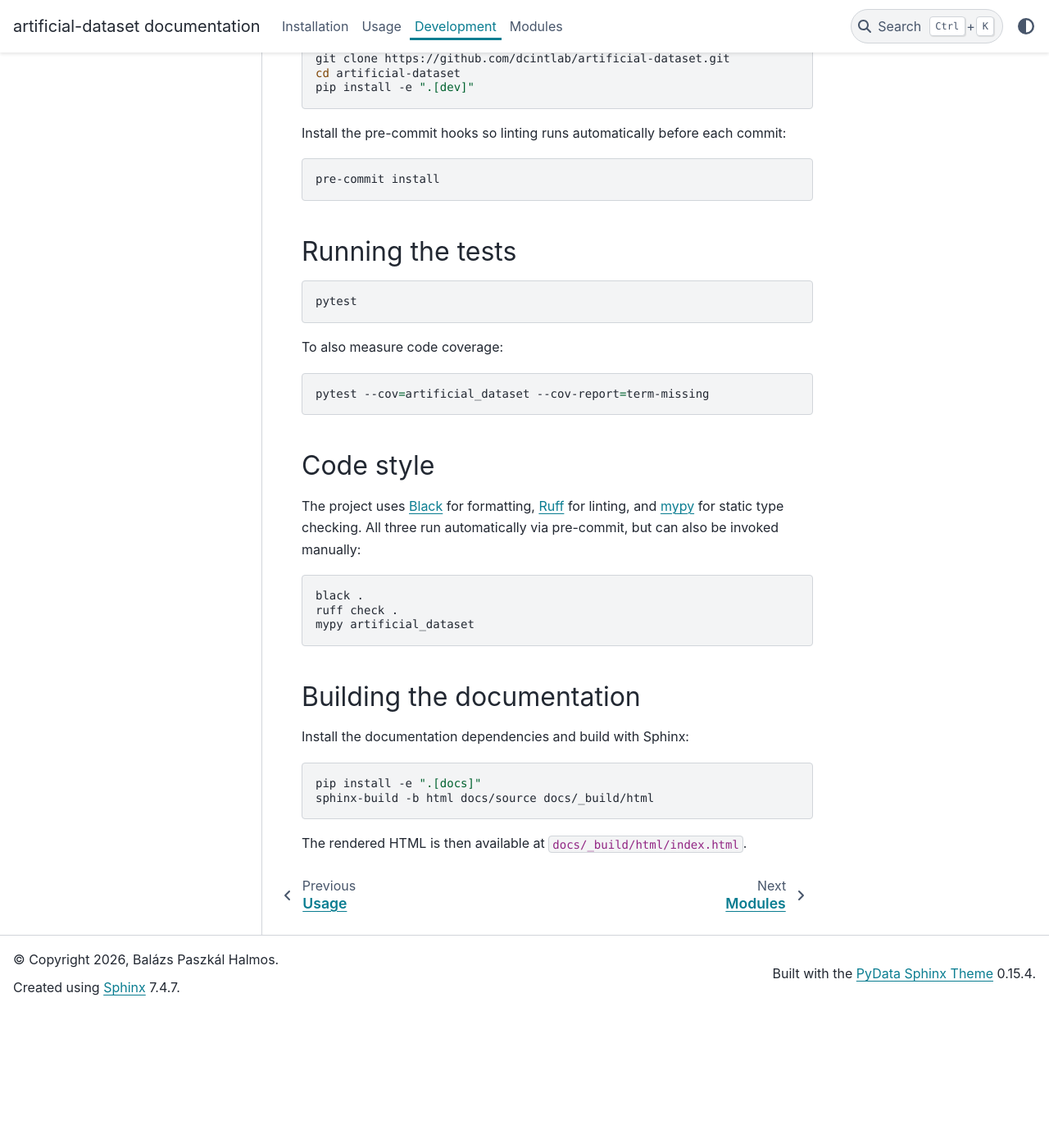
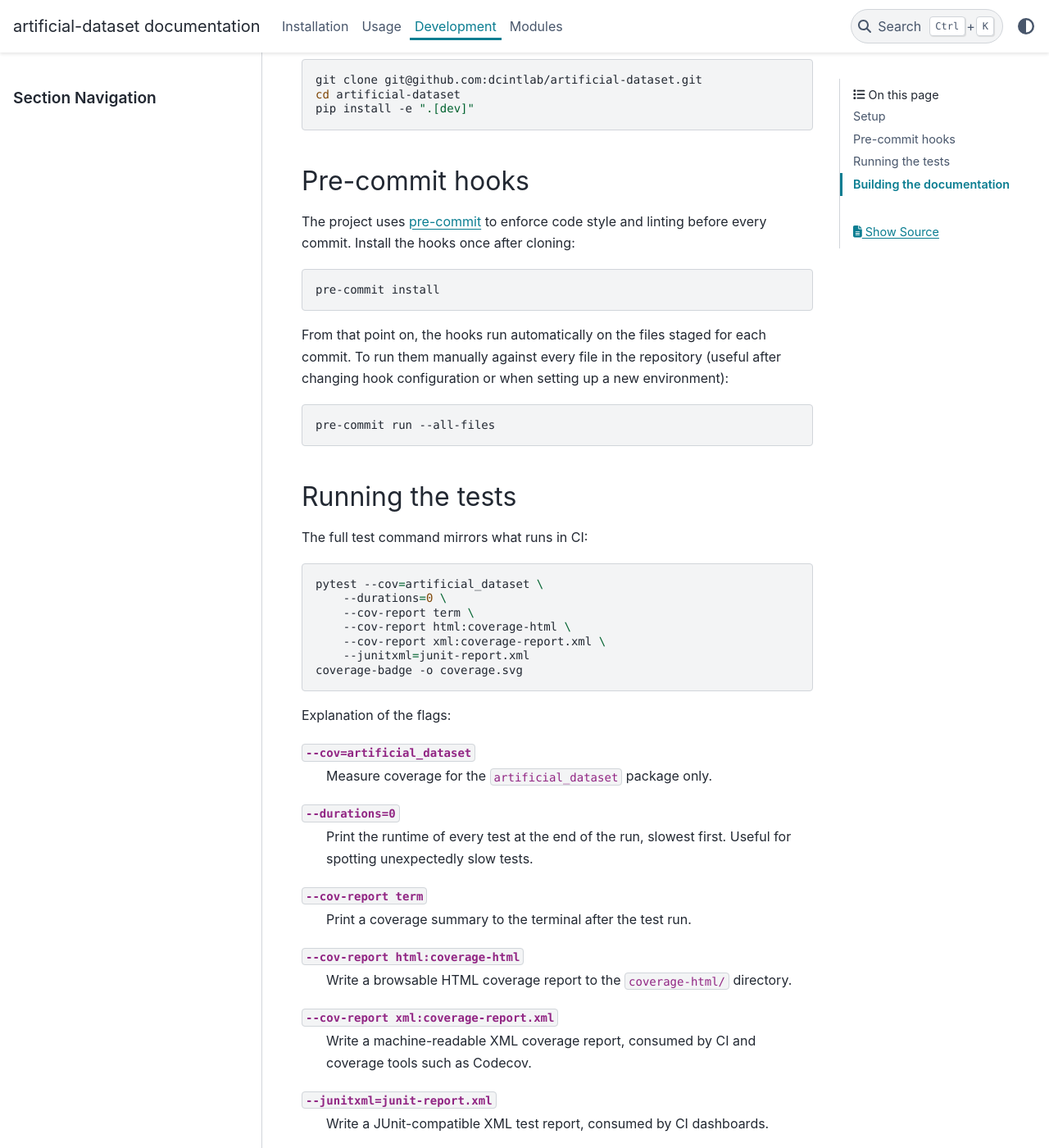
Before and after one commit to dave123981/artificial-dataset, a Sphinx documentation site: the page built from docs/source/development.rst, in a window 1280 px wide and 1400 px high, scrolled down 289 px. Shown: the whole window at 82% size. Built offline with Sphinx 7.4.7 and the PyData theme 0.15.4, drawn with Linux system fonts in a browser that asks for light colours; the version number could not be read and is left out; before the commit the page ends 1522 px from its top, so only the background shows below that; some of the changed text lies outside the part shown.

Commit message:
Update documentation

```diff
--- a/docs/source/development.rst
+++ b/docs/source/development.rst
@@ -4,55 +4,98 @@ Development
 Setup
 -----
 
-Clone the repository and install the package with all development dependencies:
+Clone the repository over SSH and install the package with all development
+dependencies:
 
 .. code-block:: bash
 
-   git clone https://github.com/dcintlab/artificial-dataset.git
+   git clone git@github.com:dcintlab/artificial-dataset.git
    cd artificial-dataset
    pip install -e ".[dev]"
 
-Install the pre-commit hooks so linting runs automatically before each commit:
+Pre-commit hooks
+----------------
+
+The project uses `pre-commit <https://pre-commit.com>`_ to enforce code style
+and linting before every commit.  Install the hooks once after cloning:
 
 .. code-block:: bash
 
    pre-commit install
 
+From that point on, the hooks run automatically on the files staged for each
+commit.  To run them manually against every file in the repository (useful
+after changing hook configuration or when setting up a new environment):
+
+.. code-block:: bash
+
+   pre-commit run --all-files
+
 Running the tests
 -----------------
 
-.. code-block:: bash
-
-   pytest
-
-To also measure code coverage:
+The full test command mirrors what runs in CI:
 
 .. code-block:: bash
 
-   pytest --cov=artificial_dataset --cov-report=term-missing
+   pytest --cov=artificial_dataset \
+       --durations=0 \
+       --cov-report term \
+       --cov-report html:coverage-html \
+       --cov-report xml:coverage-report.xml \
+       --junitxml=junit-report.xml
+   coverage-badge -o coverage.svg
 
-Code style
-----------
+Explanation of the flags:
 
-The project uses `Black <https://black.readthedocs.io>`_ for formatting,
-`Ruff <https://docs.astral.sh/ruff>`_ for linting, and
-`mypy <https://mypy.readthedocs.io>`_ for static type checking.
-All three run automatically via pre-commit, but can also be invoked manually:
+``--cov=artificial_dataset``
+    Measure coverage for the ``artificial_dataset`` package only.
 
-.. code-block:: bash
+``--durations=0``
+    Print the runtime of every test at the end of the run, slowest first.
+    Useful for spotting unexpectedly slow tests.
 
-   black .
-   ruff check .
-   mypy artificial_dataset
+``--cov-report term``
+    Print a coverage summary to the terminal after the test run.
+
+``--cov-report html:coverage-html``
+    Write a browsable HTML coverage report to the ``coverage-html/`` directory.
+
+``--cov-report xml:coverage-report.xml``
+    Write a machine-readable XML coverage report, consumed by CI and coverage
+    tools such as Codecov.
+
+``--junitxml=junit-report.xml``
+    Write a JUnit-compatible XML test report, consumed by CI dashboards.
+
+``coverage-badge -o coverage.svg``
+    Generate an SVG badge from the coverage data produced by the preceding run.
 
 Building the documentation
 --------------------------
 
-Install the documentation dependencies and build with Sphinx:
+Install the documentation dependencies first:
 
 .. code-block:: bash
 
    pip install -e ".[docs]"
-   sphinx-build -b html docs/source docs/_build/html
 
-The rendered HTML is then available at ``docs/_build/html/index.html``.
+**Using Make** (recommended, run from the ``docs/`` directory):
+
+.. code-block:: bash
+
+   cd docs
+   make html
+
+The rendered HTML is written to ``docs/build/html/index.html``.
+Other targets (``make clean``, ``make linkcheck``, …) are available;
+run ``make help`` for the full list.
+
+**Using sphinx-build directly** (run from the project root):
+
+.. code-block:: bash
+
+   sphinx-build -W -T -b html docs/source docs/_build/html
+
+``-W`` promotes all warnings to errors so documentation issues are caught
+early; ``-T`` prints the full traceback on errors.
```
Also changed, not shown: docs/source/installation.rst (+5 -12 lines).
